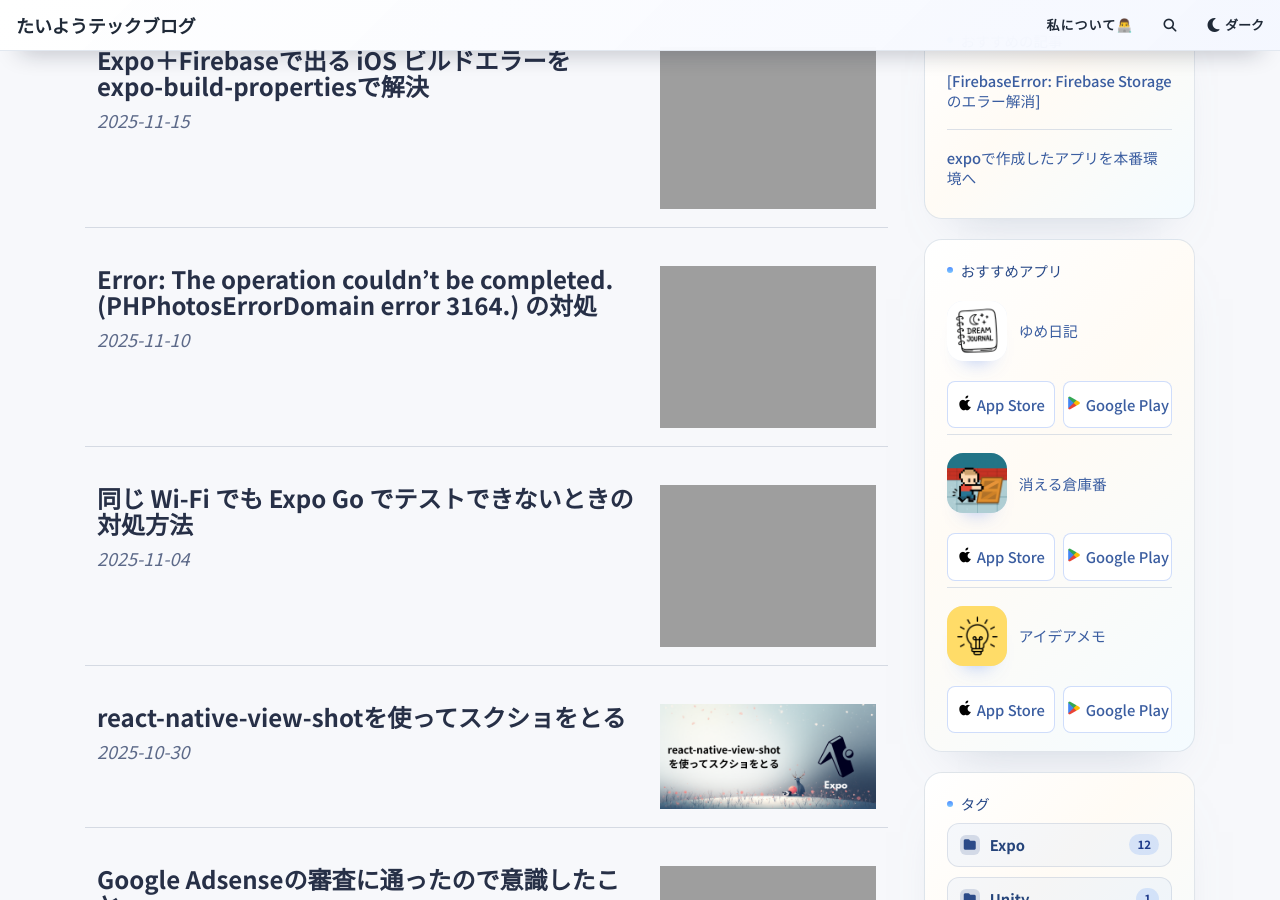
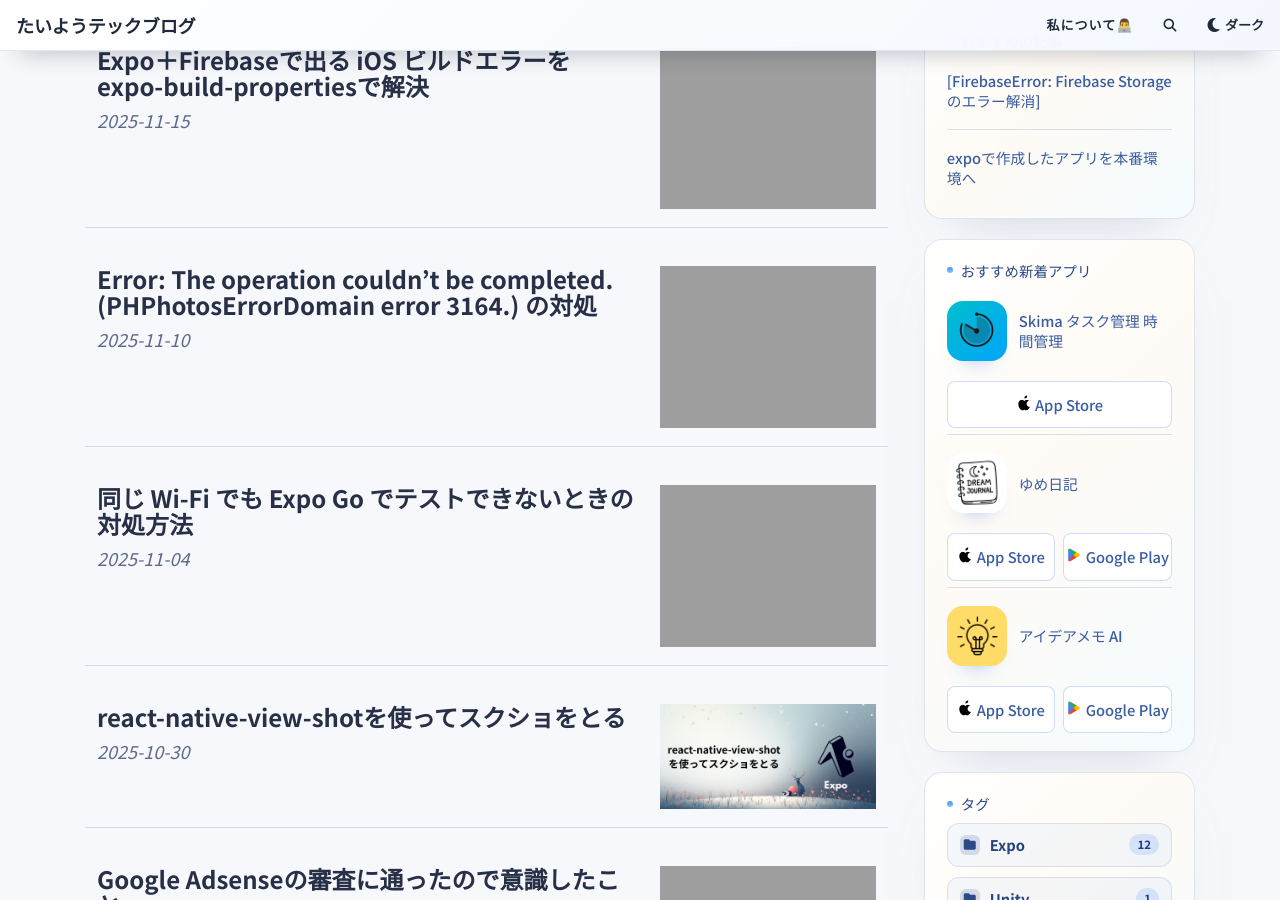
Before and after one commit to macha1316/beautiful-jekyll-master, a Jekyll site: the page built from index.html, in a window 1280 px wide and 900 px high, scrolled down 316 px. Built offline with Jekyll 4.4.1, drawn with Linux system fonts in a browser that asks for light colours; the list of posts is cut into pages by our own code; comment, search, counter and statistics services are not loaded.

Commit message:
Skima追加

```diff
--- a/_data/sidebar.yml
+++ b/_data/sidebar.yml
@@ -7,6 +7,19 @@
     image: "/assets/img/expo.png"
 
 recommended_apps:
+  - title: "Skima タスク管理 時間管理"
+    url: "https://apps.apple.com/app/id6756102586"
+    image: "/assets/img/Skima.png"
+    external: true
+    store_links:
+      - label: "App Store"
+        url: "https://apps.apple.com/app/id6756102586"
+        external: true
+        icon: "/assets/img/apple.png"
+      # - label: "Google Play"
+      #   url: "https://play.google.com/store/apps/details?id=com.example.skima"
+      #   external: true
+      #   icon: "/assets/img/googe_store.png"
   - title: "ゆめ日記"
     url: "https://apps.apple.com/jp/app/%E3%82%86%E3%82%81%E6%97%A5%E8%A8%98/id6752232946"
     image: "/assets/img/dream.png"
@@ -20,20 +33,20 @@
         url: "https://play.google.com/store/apps/details?id=com.anonymous.yumejournal"
         external: true
         icon: "/assets/img/googe_store.png"
-  - title: "消える倉庫番"
-    url: "https://apps.apple.com/jp/app/%E6%B6%88%E3%81%88%E3%82%8B%E5%80%89%E5%BA%AB%E7%95%AA/id6753702617"
-    image: "/assets/img/blind_sokoban.png"
-    external: true
-    store_links:
-      - label: "App Store"
-        url: "https://apps.apple.com/jp/app/%E6%B6%88%E3%81%88%E3%82%8B%E5%80%89%E5%BA%AB%E7%95%AA/id6753702617"
-        external: true
-        icon: "/assets/img/apple.png"
-      - label: "Google Play"
-        url: "https://play.google.com/store/apps/details?id=com.DefaultCompany.BlindSokoban"
-        external: true
-        icon: "/assets/img/googe_store.png"
-  - title: "アイデアメモ"
+  # - title: "消える倉庫番"
+  #   url: "https://apps.apple.com/jp/app/%E6%B6%88%E3%81%88%E3%82%8B%E5%80%89%E5%BA%AB%E7%95%AA/id6753702617"
+  #   image: "/assets/img/blind_sokoban.png"
+  #   external: true
+  #   store_links:
+  #     - label: "App Store"
+  #       url: "https://apps.apple.com/jp/app/%E6%B6%88%E3%81%88%E3%82%8B%E5%80%89%E5%BA%AB%E7%95%AA/id6753702617"
+  #       external: true
+  #       icon: "/assets/img/apple.png"
+  #     - label: "Google Play"
+  #       url: "https://play.google.com/store/apps/details?id=com.DefaultCompany.BlindSokoban"
+  #       external: true
+  #       icon: "/assets/img/googe_store.png"
+  - title: "アイデアメモ AI"
     url: "https://apps.apple.com/jp/app/%E3%82%A2%E3%82%A4%E3%83%87%E3%82%A2%E3%83%A1%E3%83%A2-ai/id6752848069"
     image: "/assets/img/app_icon.png"
     external: true
--- a/_includes/sidebar.html
+++ b/_includes/sidebar.html
@@ -46,7 +46,7 @@
   </div>
 
   <div class="sidebar-card sidebar-card--apps">
-    <div class="sidebar-card__title">おすすめアプリ</div>
+    <div class="sidebar-card__title">おすすめ新着アプリ</div>
     <ul class="sidebar-card__list">
       {% assign recommended_apps = site.data.sidebar.recommended_apps %}
       {% if recommended_apps %}
```
Also changed, not shown: assets/img/Skima.png (added).
